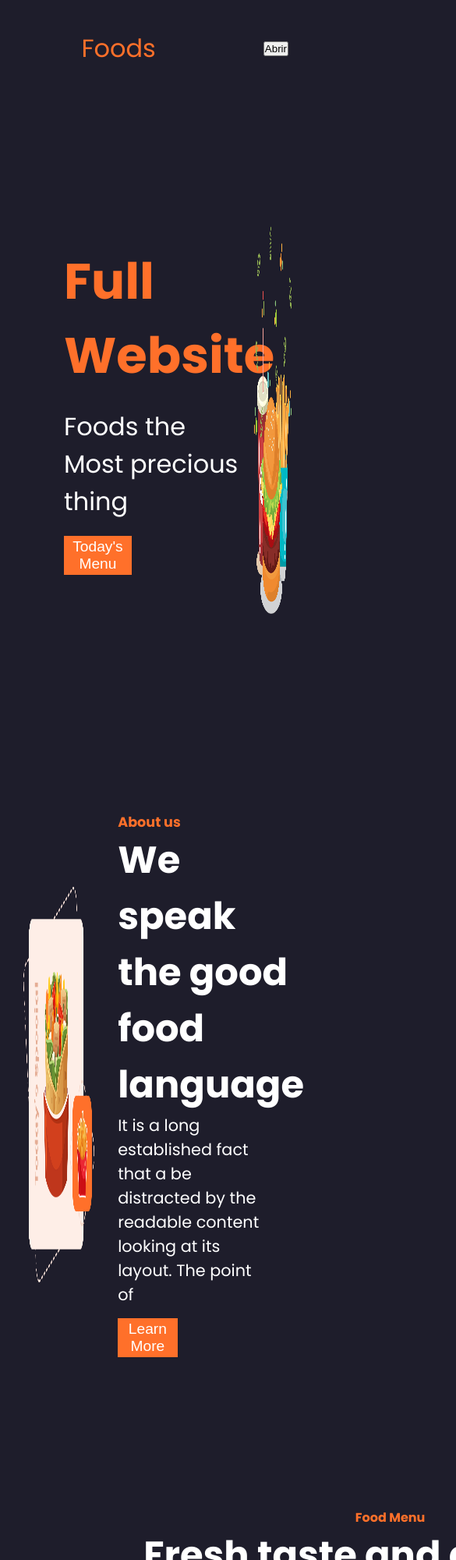
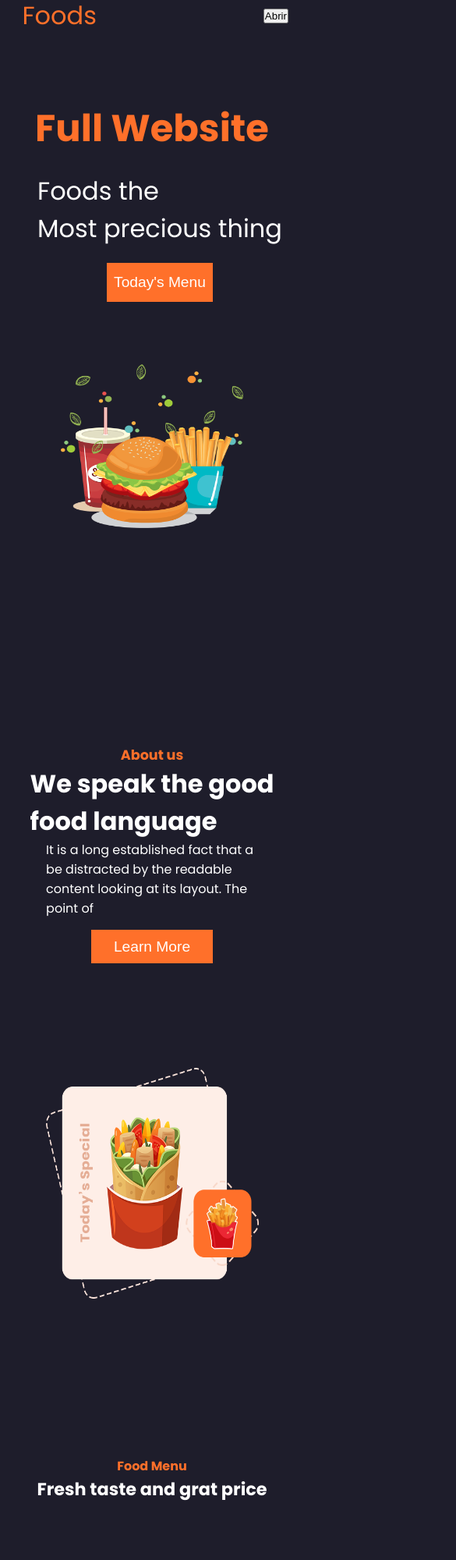
Before and after one commit to Alexander12302002/proyectoWeb, a plain HTML site: page index.html in a window 390 px wide. Shown: the top 2000 px of the page at 78% size, 585 px wide, since content can reach past the window. Drawn offline with nearby package versions, Linux system fonts and the light colour scheme.

Commit message:
feat: :construction: mobile adaptability in progress

```diff
--- a/css/style.css
+++ b/css/style.css
@@ -397,6 +397,13 @@ header .menu ul li a{
         display: block;
     }
 
+    header{
+        height: 0vh;
+    }
+
+    header .nombre_principal{
+        margin-left: 1vh;
+    }
     .menu{
         display: none;
     }
@@ -442,4 +449,106 @@ header .menu ul li a{
     .menu .menu-items li{
         margin-bottom: 2vh;
     }
+
+    .principal{
+        display: grid;
+        grid-template-columns: 1fr;
+        grid-template-rows: repeat(2, 1fr);
+        grid-template-areas:
+        "contend"
+        "img"
+        ;
+    }
+
+    .contenido{
+        margin: 0%;
+        align-items: center;
+        justify-content: center;
+    }
+
+    .contenido h1{
+        font-size: 3em;
+    }
+
+    .contenido p{
+        font-size: 2em;
+    }
+
+    .imagen img{
+        margin-bottom: 30%;
+    }
+
+    .page_About{
+        grid-template-columns: 1fr;
+        grid-template-rows: repeat(2, 1fr);
+        grid-template-areas:
+        "contend2"
+        "img2"
+        ;
+    }
+
+    .contenido_2{
+        width: 100%;
+        align-items: center;
+    }
+
+    .contenido_2 h3{
+        font-size: 2em;
+    }
+
+    .contenido_2 p{
+        font-size: 1em;
+        margin-left: 7vh;
+        margin-right: 7vh;
+    }
+
+    .contenido_2 button{
+        height: 10%;
+    }
+
+    .imagen_2 img{
+        width: 70%;
+        height: 70%;
+    }
+
+    .page_menu{
+        grid-template-columns: 1fr;
+        grid-template-rows: repeat(2, 1fr);
+        grid-template-areas:
+        "contend3"
+        "img3";
+    }
+
+    .contenido_3 h1{
+        display: flex;
+        width: 100%;
+        font-size: 1.4em;
+        flex-direction: column;
+        align-items: center;
+    }
+
+    .imagen_3{
+        height: 100%;
+        flex-direction: column;
+        justify-content: flex-start;
+        margin-bottom: 10vh;
+    }
+
+    .imagen_3 .comidas{
+        margin-bottom: 0vh;
+    }
+
+    .page_services{
+        grid-template-columns: 1fr;
+        grid-template-rows: repeat(2, 1fr);
+        grid-template-areas:
+        "contend4"
+        "img4";
+    }
+
+    .imagen_4{
+        height: 100%;
+        justify-content: flex-start;
+        flex-direction: column;
+    }
 }
--- a/js/main.js
+++ b/js/main.js
@@ -1,11 +1,18 @@
-const menu = document.querySelector("#menu")
-const abrir = document.querySelector("#abrir")
-const cerrar = document.querySelector("#cerrar")
+const menu = document.querySelector("#menu");
+const abrir = document.querySelector("#abrir");
+const cerrar = document.querySelector("#cerrar");
+const opcionesMenu = document.querySelectorAll(".menu-items a");
 
 abrir.addEventListener("click", () => {
-    menu.classList.add("visible")
-})
+    menu.classList.add("visible");
+});
 
 cerrar.addEventListener("click", () => {
-    menu.classList.remove("visible")
-})
+    menu.classList.remove("visible");
+});
+
+opcionesMenu.forEach(opcion => {
+    opcion.addEventListener("click", () => {
+        menu.classList.remove("visible");
+    });
+});
```
Also changed, not shown: index.html (+4 -1 lines).
